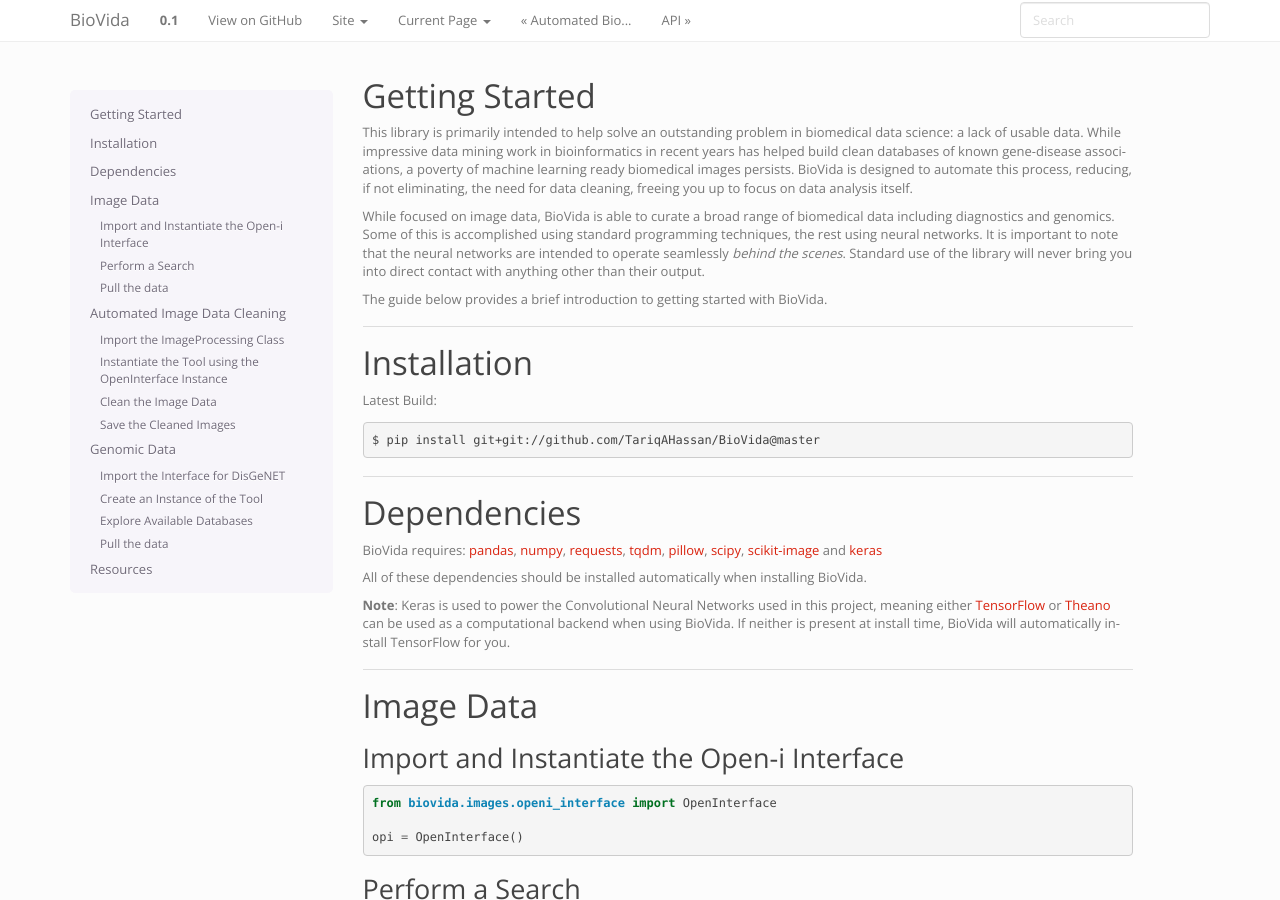
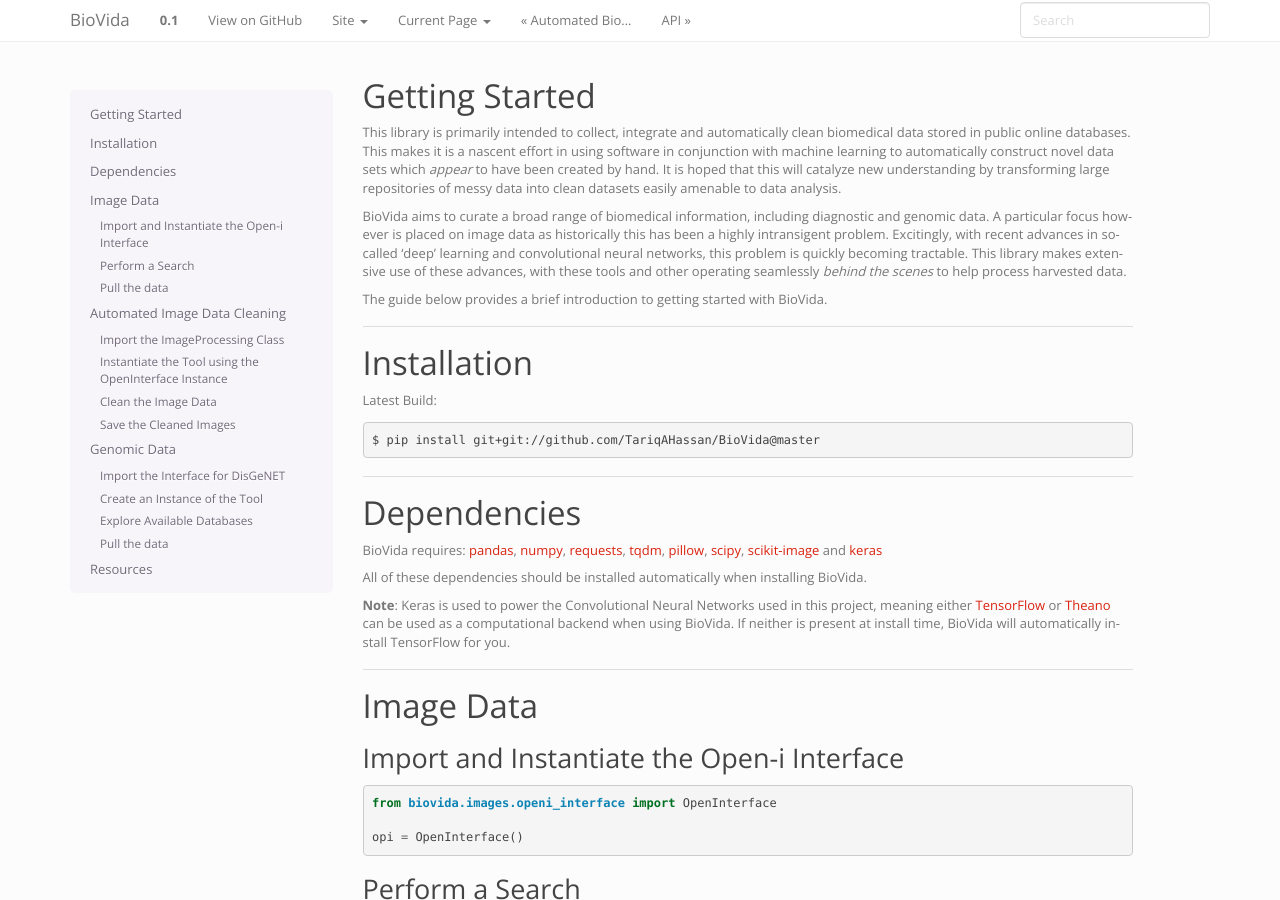
Before and after one commit to TariqAHassan/BioVida, a Sphinx documentation site: the page built from docs/GettingStarted.rst, in a window 1280 px wide and 900 px high. Built offline with Sphinx 7.4.7, drawn with Linux system fonts in a browser that asks for light colours.

Commit message:
Update Docs

```diff
--- a/docs/GettingStarted.rst
+++ b/docs/GettingStarted.rst
@@ -1,15 +1,17 @@
 Getting Started
 ---------------
 
-This library is primarily intended to help solve an outstanding problem in biomedical data science: a lack of usable data.
-While impressive data mining work in bioinformatics in recent years has helped build clean databases of known gene-disease
-associations, a poverty of machine learning ready biomedical images persists. BioVida is designed to automate this process,
-reducing, if not eliminating, the need for data cleaning, freeing you up to focus on data analysis itself.
+This library is primarily intended to collect, integrate and automatically clean biomedical data stored in
+public online databases. This makes it is a nascent effort in using software in conjunction with machine learning
+to automatically construct novel data sets which *appear* to have been created by hand. It is hoped that this
+will catalyze new understanding by transforming large repositories of messy data into clean datasets easily amenable to
+data analysis.
 
-While focused on image data, BioVida is able to curate a broad range of biomedical data including diagnostics and genomics.
-Some of this is accomplished using standard programming techniques, the rest using neural networks.
-It is important to note that the neural networks are intended to operate seamlessly *behind the scenes*.
-Standard use of the library will never bring you into direct contact with anything other than their output.
+BioVida aims to curate a broad range of biomedical information, including diagnostic and genomic data.
+A particular focus however is placed on image data as historically this has been a highly intransigent problem.
+Excitingly, with recent advances in so-called 'deep' learning and convolutional neural networks, this problem is
+quickly becoming tractable. This library makes extensive use of these advances, with these tools and other operating
+seamlessly *behind the scenes* to help process harvested data.
 
 The guide below provides a brief introduction to getting started with BioVida.
 
```
